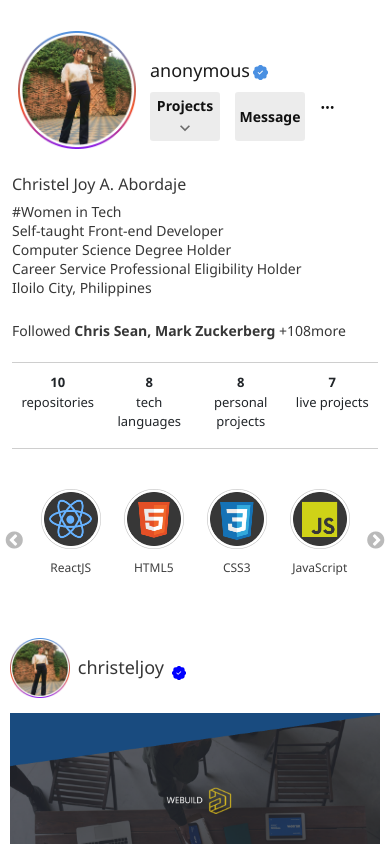
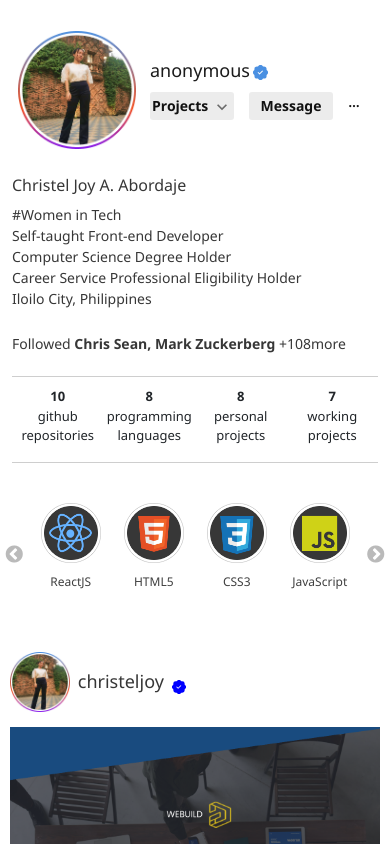
Before and after one commit to Thanaxx/Portfolio2023, a React (Create React App) app: page / in a window 390 px wide. Shown: the top 844 px of the page. Built offline with nearby package versions, Linux system fonts and the light colour scheme; a web font is replaced by a local one.

Commit message:
projects

```diff
--- a/src/components/header/webhead.js
+++ b/src/components/header/webhead.js
@@ -117,10 +117,10 @@ function webhead() {
 
                     <div className="profile-count">
                         <div className="count-grid">
-                            <p><strong>10</strong> repositories </p>
+                            <p><strong>10</strong> github repositories </p>
                             <p><strong>8</strong> tech languages </p>
                             <p><strong>8</strong> personal projects </p>
-                            <p><strong>7</strong> live projects </p>
+                            <p><strong>7</strong> work projects </p>
                         </div>
                     </div>
 
@@ -136,10 +136,10 @@ function webhead() {
 
                     <div className="profile-count-b">
                         <div className="count-grid-b">
-                            <p><strong>10</strong> <br /> repositories </p>
-                            <p><strong>8</strong> <br /> tech languages </p>
-                            <p><strong>8</strong> <br /> personal projects </p>
-                            <p><strong>7</strong> <br /> live projects </p>
+                        <p><strong>10 <br /></strong> github repositories </p>
+                            <p><strong>8 <br /></strong> programming languages </p>
+                            <p><strong>8 <br /></strong> personal projects </p>
+                            <p><strong>7 <br /></strong> working projects </p>
                         </div>
                     </div>
                 </div>
--- a/src/styles/head.scss
+++ b/src/styles/head.scss
@@ -25,7 +25,7 @@
                 grid-gap: 15px;
 
                 @media screen and (max-width: 768px){
-                    grid-template-columns: 1fr 1fr 1fr;
+                    grid-template-columns: 1fr 1fr 0.5fr;
                     margin: auto;
                 }
 
@@ -55,6 +55,11 @@
                 .ig-btn-a{
                     background-color: transparent;
                     font-size: 15px;
+
+                    @media screen and (max-width: 768px) {
+                        font-size: 12px;
+                    }
+
                 }
 
                 .dropdown-toggle{
@@ -156,7 +161,7 @@
                     font-size: 15px;
 
                     @media screen and (max-width: 768px){
-                        font-size: 12px;
+                        font-size: 10px;
                     }
                 }
             }
@@ -208,6 +213,10 @@
                 font-weight: 400;
                 font-size: 14px;
                 color: $primaryColor;
+
+                @media screen and (max-width: 768px){
+                    line-height: 5px;
+                }
             }
         }
 
```
Also changed, not shown: src/styles/head.css.
